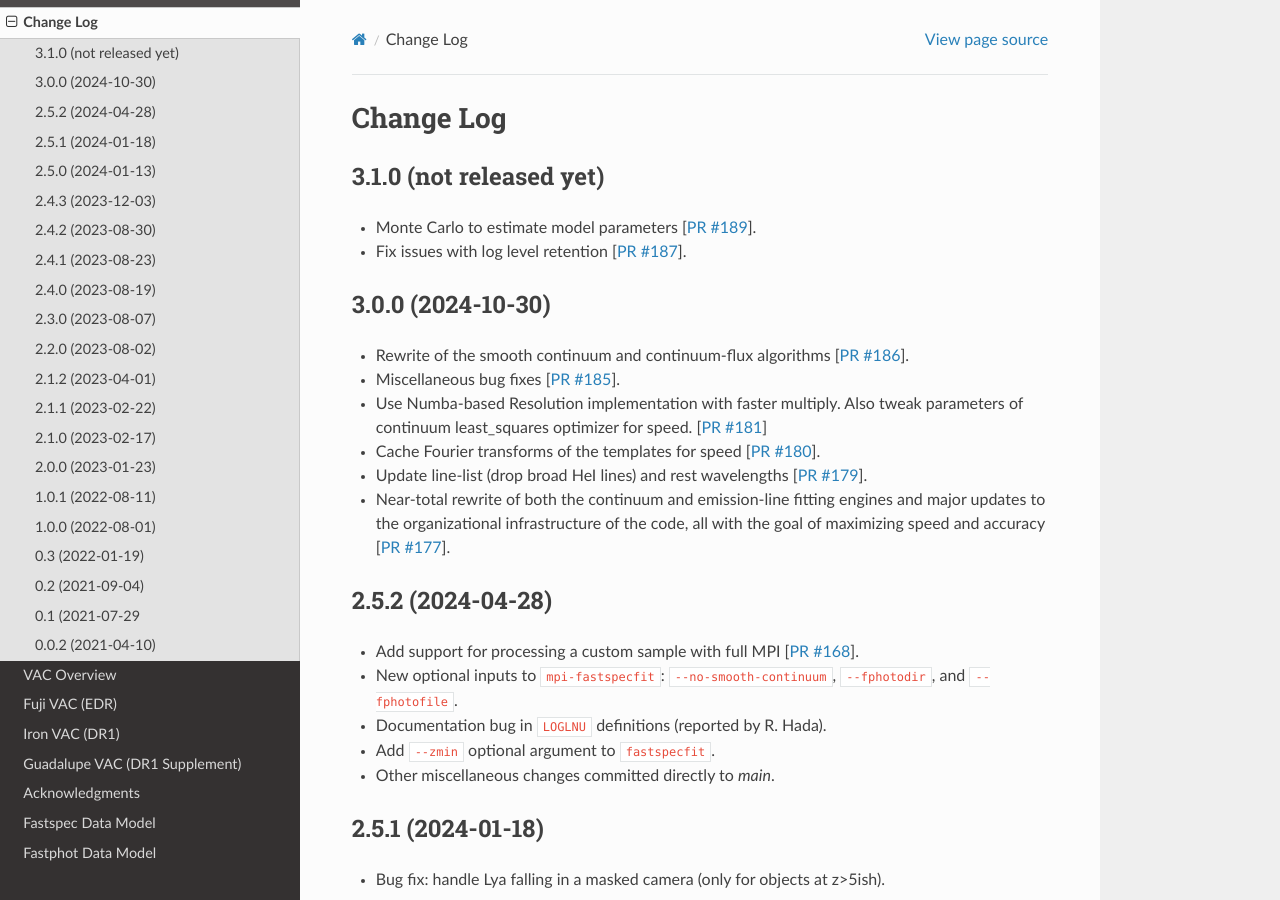
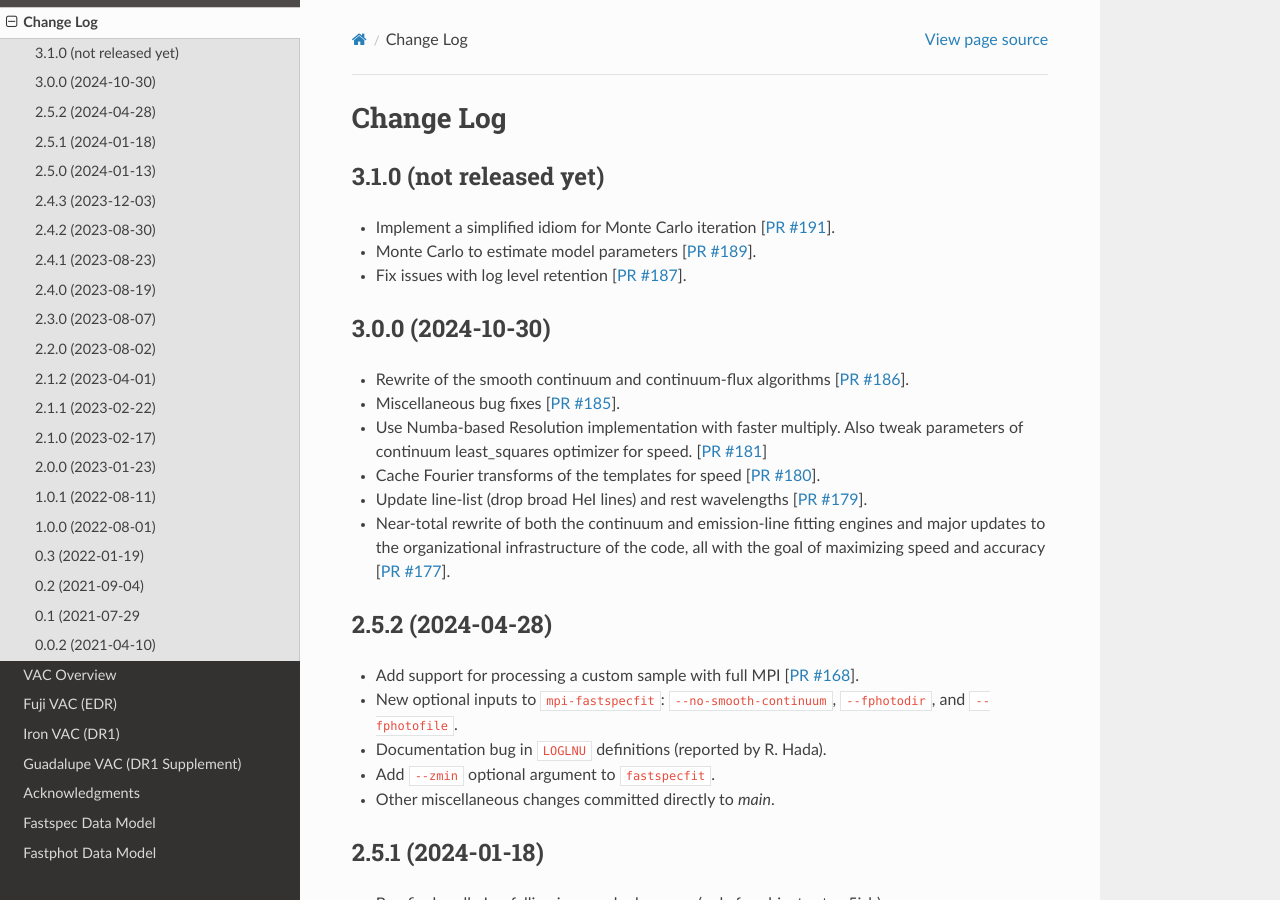
Before and after one commit to desihub/fastspecfit, a Sphinx documentation site: the page built from doc/changes.rst, in a window 1280 px wide and 900 px high. Built offline with Sphinx 7.4.7 and the Read the Docs theme 3.1.0, drawn with Linux system fonts in a browser that asks for light colours.

Commit message:
update change log

```diff
--- a/doc/changes.rst
+++ b/doc/changes.rst
@@ -5,11 +5,14 @@ Change Log
 3.1.0 (not released yet)
 ------------------------
 
+* Implement a simplified idiom for Monte Carlo iteration [`PR #191`_].
 * Monte Carlo to estimate model parameters [`PR #189`_].
 * Fix issues with log level retention [`PR #187`_].
 
 .. _`PR #187`: https://github.com/desihub/fastspecfit/pull/187
 .. _`PR #189`: https://github.com/desihub/fastspecfit/pull/189
+.. _`PR #191`: https://github.com/desihub/fastspecfit/pull/191
+
 
 3.0.0 (2024-10-30)
 ------------------
```
